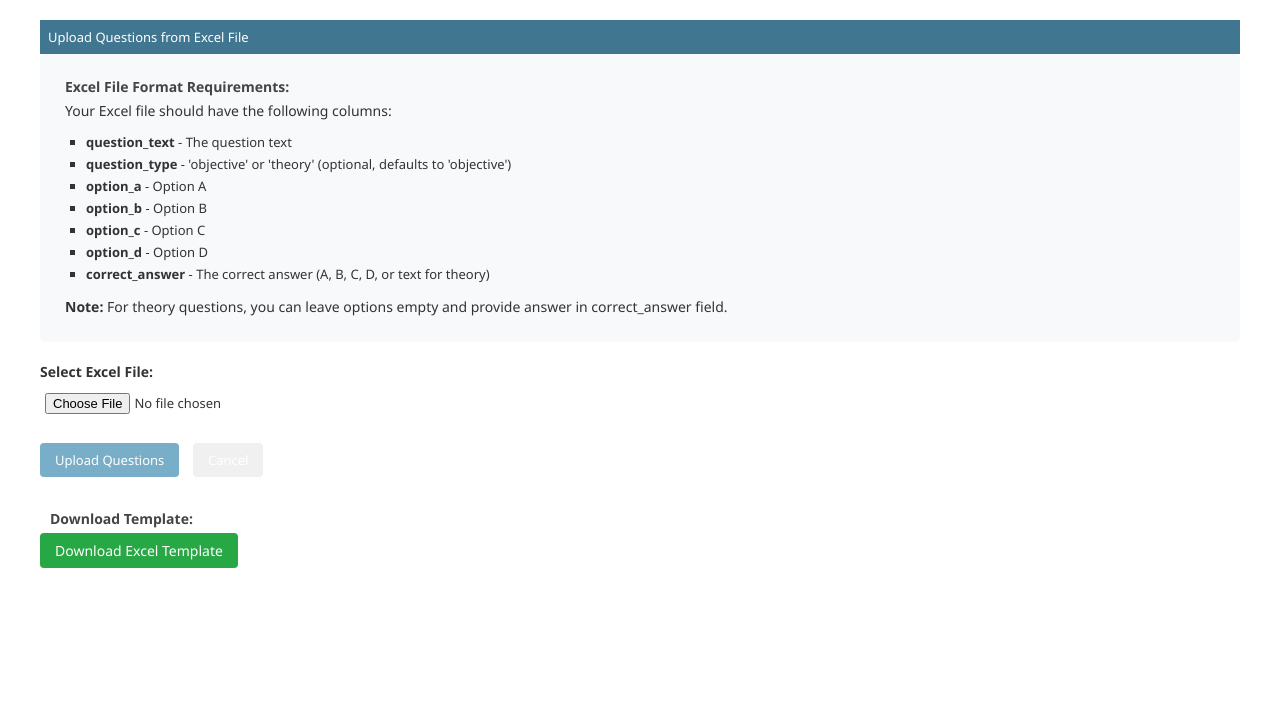
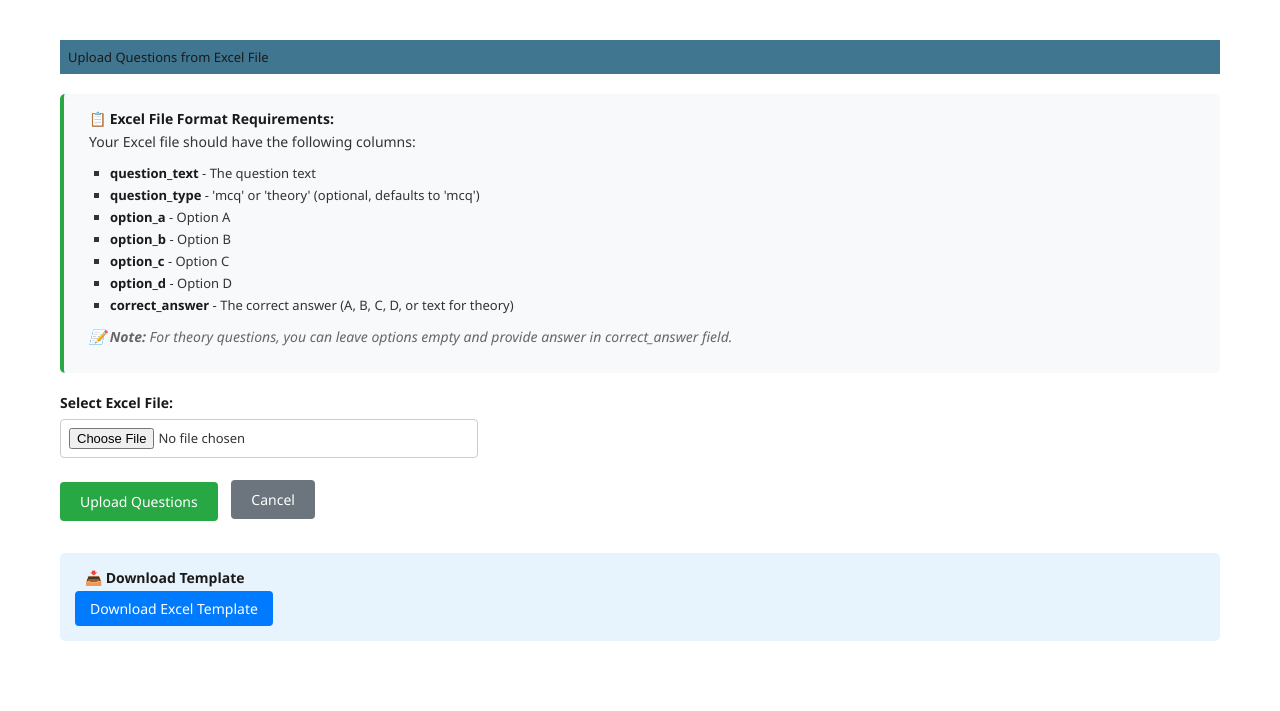
Before and after one commit to gintason/ischool, a Django app: template templates/admin/upload_questions.html in a window 1280 px wide. Shown: the part 92-803 px from the top of the page. Before the commit the page ends 660 px from the top, so only its background shows below. Run offline with Django 5.2, Linux system fonts and the light colour scheme; the template is opened without the code that fills it, so the values that code supplies are empty; parts of the project's set-up code (start-up, migrations or seed data) failed here and were passed over.

Commit message:
excel questions upload changes

```diff
--- a/templates/admin/upload_questions.html
+++ b/templates/admin/upload_questions.html
@@ -3,42 +3,42 @@
 
 {% block content %}
 <div id="content-main">
-    <div class="module">
-        <h2>Upload Questions from Excel File</h2>
+    <div class="module" style="background: white; padding: 20px; border-radius: 8px;">
+        <h2 style="color: #1a1a1a; margin-bottom: 20px;">Upload Questions from Excel File</h2>
 
-        <div style="margin-bottom: 20px; padding: 15px; background-color: #f8f9fa; border-radius: 5px;">
-            <h3>Excel File Format Requirements:</h3>
-            <p>Your Excel file should have the following columns:</p>
-            <ul>
-                <li><strong>question_text</strong> - The question text</li>
-                <li><strong>question_type</strong> - 'objective' or 'theory' (optional, defaults to 'objective')</li>
-                <li><strong>option_a</strong> - Option A</li>
-                <li><strong>option_b</strong> - Option B</li>
-                <li><strong>option_c</strong> - Option C</li>
-                <li><strong>option_d</strong> - Option D</li>
-                <li><strong>correct_answer</strong> - The correct answer (A, B, C, D, or text for theory)</li>
+        <div style="margin-bottom: 20px; padding: 15px; background-color: #f8f9fa; border-left: 4px solid #28a745; border-radius: 5px;">
+            <h3 style="color: #1a1a1a; margin-top: 0;">📋 Excel File Format Requirements:</h3>
+            <p style="color: #333; margin-bottom: 10px;">Your Excel file should have the following columns:</p>
+            <ul style="color: #333; line-height: 1.6;">
+                <li><strong style="color: #1a1a1a;">question_text</strong> - The question text</li>
+                <li><strong style="color: #1a1a1a;">question_type</strong> - 'mcq' or 'theory' (optional, defaults to 'mcq')</li>
+                <li><strong style="color: #1a1a1a;">option_a</strong> - Option A</li>
+                <li><strong style="color: #1a1a1a;">option_b</strong> - Option B</li>
+                <li><strong style="color: #1a1a1a;">option_c</strong> - Option C</li>
+                <li><strong style="color: #1a1a1a;">option_d</strong> - Option D</li>
+                <li><strong style="color: #1a1a1a;">correct_answer</strong> - The correct answer (A, B, C, D, or text for theory)</li>
             </ul>
-            <p><strong>Note:</strong> For theory questions, you can leave options empty and provide answer in correct_answer field.</p>
+            <p style="color: #666; font-style: italic; margin-top: 10px;">📝 <strong>Note:</strong> For theory questions, you can leave options empty and provide answer in correct_answer field.</p>
         </div>
 
-        <form method="post" enctype="multipart/form-data">
+        <form method="post" enctype="multipart/form-data" style="margin-top: 20px;">
             {% csrf_token %}
             <div style="margin-bottom: 15px;">
-                <label for="excel_file" style="display: block; margin-bottom: 5px; font-weight: bold;">
+                <label for="excel_file" style="display: block; margin-bottom: 5px; font-weight: bold; color: #1a1a1a;">
                     Select Excel File:
                 </label>
-                <input type="file" name="excel_file" id="excel_file" accept=".xlsx,.xls" required style="padding: 5px;">
+                <input type="file" name="excel_file" id="excel_file" accept=".xlsx,.xls" required style="padding: 8px; border: 1px solid #ccc; border-radius: 4px; width: 100%; max-width: 400px;">
             </div>
 
             <div style="margin-top: 20px;">
-                <input type="submit" value="Upload Questions" class="default" style="background-color: #79aec8; color: white; padding: 8px 15px; border: none; border-radius: 4px; cursor: pointer;">
-                <a href="../" class="button" style="margin-left: 10px; padding: 8px 15px; background-color: #f0f0f0; text-decoration: none; border-radius: 4px;">Cancel</a>
+                <input type="submit" value="Upload Questions" style="background-color: #28a745; color: white; padding: 10px 20px; border: none; border-radius: 4px; cursor: pointer; font-size: 14px;">
+                <a href="../" style="margin-left: 10px; padding: 10px 20px; background-color: #6c757d; color: white; text-decoration: none; border-radius: 4px;">Cancel</a>
             </div>
         </form>
 
-        <div style="margin-top: 30px;">
-            <h3>Download Template:</h3>
-            <a href="#" id="download-template" class="button" style="padding: 8px 15px; background-color: #28a745; color: white; text-decoration: none; border-radius: 4px;">
+        <div style="margin-top: 30px; padding: 15px; background-color: #e8f4fd; border-radius: 5px;">
+            <h3 style="color: #1a1a1a; margin-top: 0;">📥 Download Template</h3>
+            <a href="#" id="download-template" style="background-color: #007bff; color: white; padding: 8px 15px; text-decoration: none; border-radius: 4px; display: inline-block;">
                 Download Excel Template
             </a>
         </div>
@@ -46,20 +46,20 @@
 </div>
 
 <script>
-    document.getElementById('download-template').addEventListener('click', function(e) {
+    document.getElementById('download-template')?.addEventListener('click', function(e) {
         e.preventDefault();
 
         // Create template data
         const templateData = [
-            ['question_text', 'question_type', 'option_a', 'option_b', 'option_c', 'option_d', 'correct_answer'],
-            ['What is 2+2?', 'objective', '3', '4', '5', '6', 'B'],
-            ['What is the capital of France?', 'objective', 'London', 'Berlin', 'Paris', 'Madrid', 'C'],
-            ['Explain what is Django?', 'theory', '', '', '', '', 'Django is a Python web framework']
+            ['subject_name', 'topic_name', 'class_level', 'question_text', 'question_type', 'option_a', 'option_b', 'option_c', 'option_d', 'correct_answer'],
+            ['Mathematics', 'Algebra', 'JSS1', 'What is 2+2?', 'mcq', '3', '4', '5', '6', 'B'],
+            ['Mathematics', 'Algebra', 'JSS1', 'What is the square root of 16?', 'mcq', '2', '3', '4', '5', 'C'],
+            ['English', 'Grammar', 'JSS1', 'What is a noun?', 'theory', '', '', '', '', 'A noun is a naming word']
         ];
 
-        // Convert to CSV and download
-        const csvContent = templateData.map(row => row.join(',')).join('\n');
-        const blob = new Blob([csvContent], { type: 'text/csv' });
+        // Convert to CSV
+        const csvContent = templateData.map(row => row.map(cell => `"${cell}"`).join(',')).join('\n');
+        const blob = new Blob(["\uFEFF" + csvContent], { type: 'text/csv;charset=utf-8;' });
         const url = URL.createObjectURL(blob);
         const a = document.createElement('a');
         a.href = url;
@@ -70,18 +70,4 @@
         URL.revokeObjectURL(url);
     });
 </script>
-
-<style>
-    .default {
-        background-color: #79aec8 !important;
-    }
-    .button {
-        padding: 8px 15px;
-        background-color: #f0f0f0;
-        text-decoration: none;
-        border-radius: 4px;
-        color: #333;
-        display: inline-block;
-    }
-</style>
 {% endblock %}
--- a/test_app/admin.py
+++ b/test_app/admin.py
@@ -83,9 +83,9 @@ class QuestionAdmin(admin.ModelAdmin):
 
     def changelist_view(self, request, extra_context=None):
         extra_context = extra_context or {}
-        extra_context['upload_button'] = True
+        # Add the upload URL to the context
+        extra_context['upload_url'] = 'upload-questions/'
         return super().changelist_view(request, extra_context=extra_context)
-
 
     def upload_questions(self, request):
         if request.method == 'POST':
```
Also changed, not shown: templates/admin/test_app/questions/change_list.html (+10 -2 lines).
